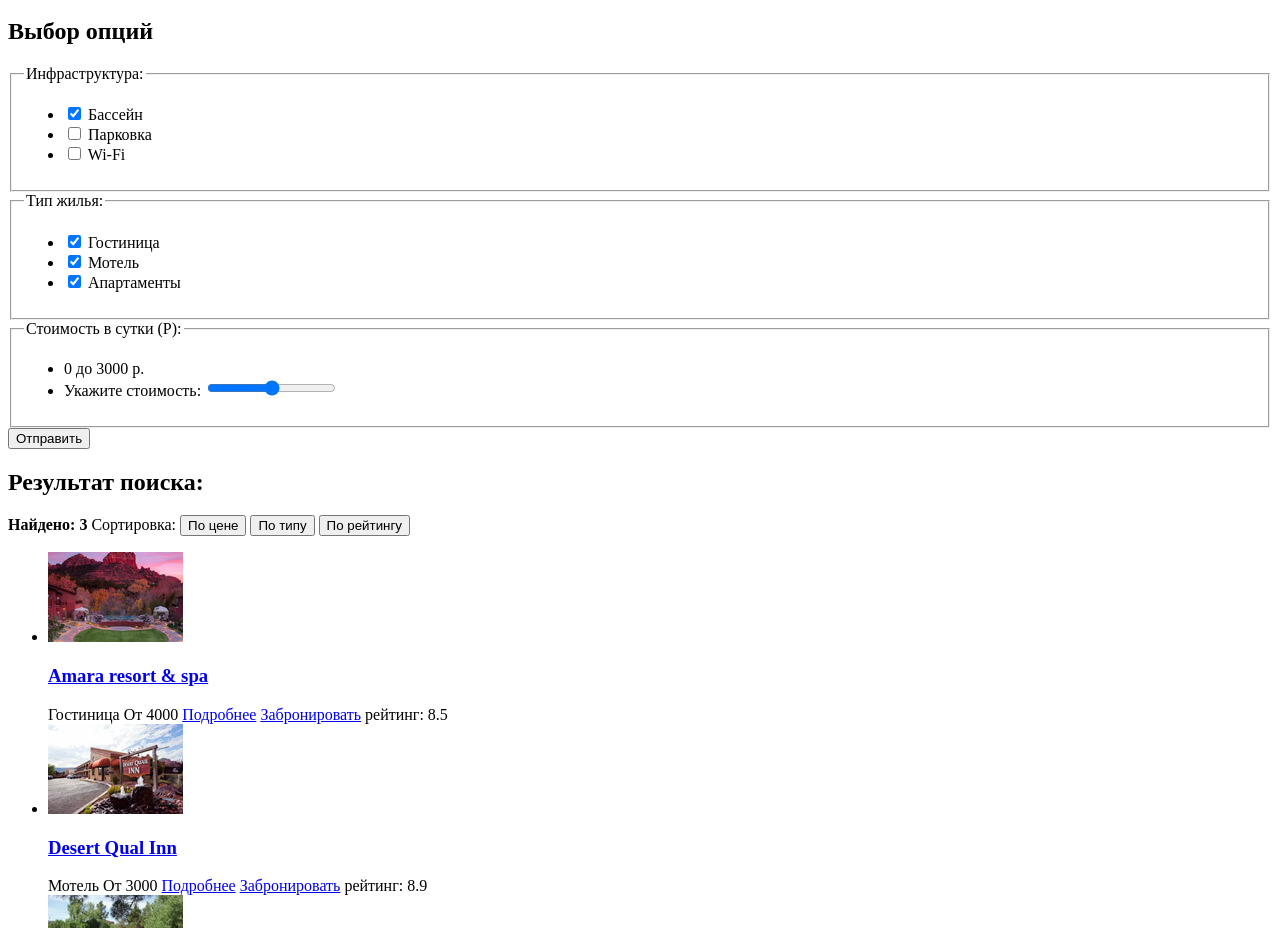
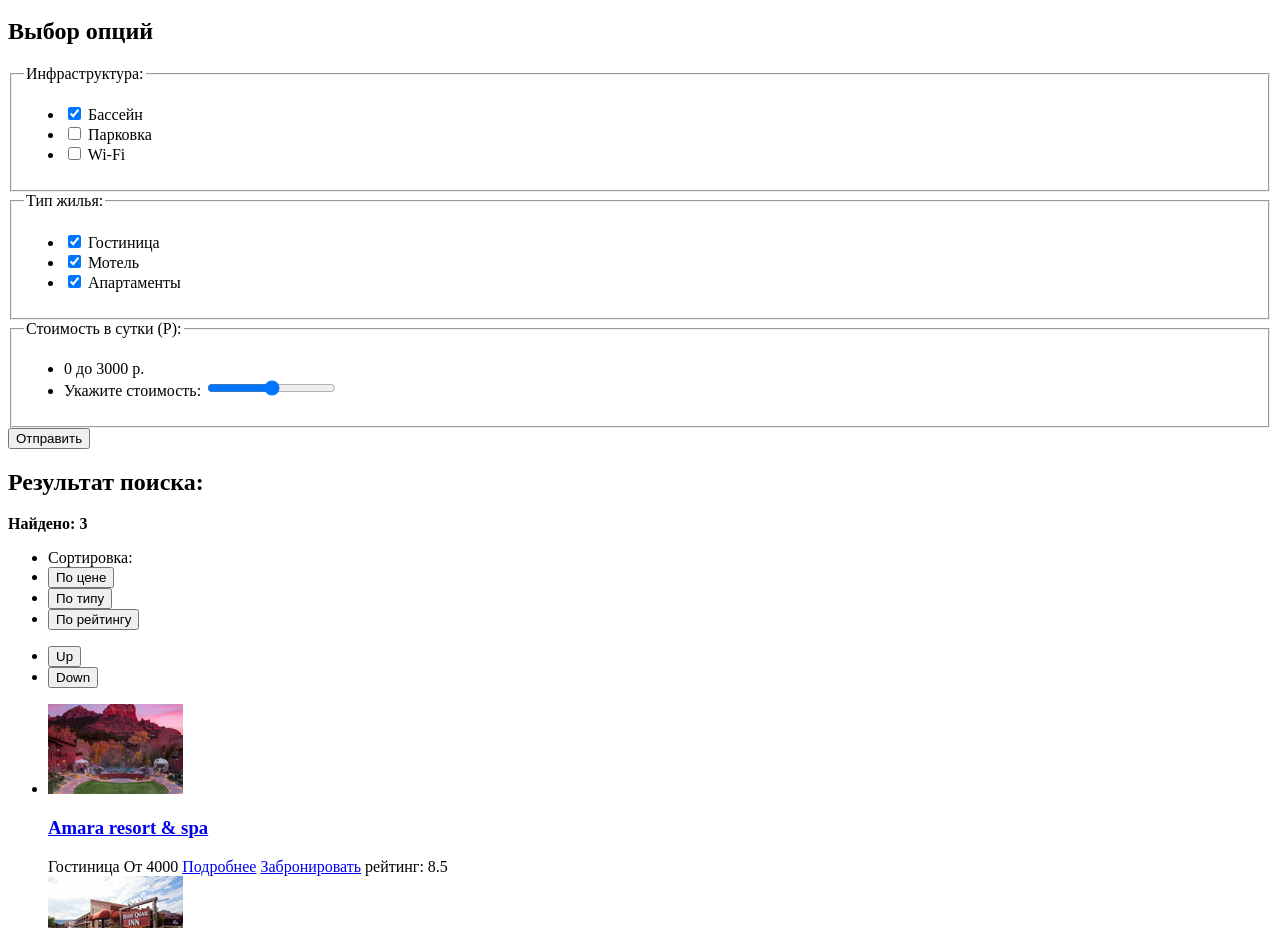
Before and after one commit to belozerovsemen/275801-sedona, a plain HTML site: page hotels.html in a window 1280 px wide. Shown: the part 172-1100 px from the top of the page. Drawn offline with Linux system fonts and the light colour scheme.

Commit message:
Исправил блок  sorting-menu

```diff
--- a/hotels.html
+++ b/hotels.html
@@ -96,10 +96,28 @@
       <h2 class="visually-hidden">Результат поиска:</h2>
       <div class="sorting-menu">
         <b>Найдено: 3</b>
-        <span>Сортировка:</span>
-        <button class="sorting-button" type="submit">По цене</button>
-        <button class="sorting-button" type="submit">По типу</button>
-        <button class="sorting-button" type="submit">По рейтингу</button>
+        <ul class="sorting-left-list">
+          <li class="sorting-menu-item">
+            <span>Сортировка:</span>
+          </li>
+          <li class="sorting-menu-item">
+            <button class="sorting-button" type="submit">По цене</button>
+          </li>
+          <li class="sorting-menu-item">
+            <button class="sorting-button" type="submit">По типу</button>
+          </li>
+          <li class="sorting-menu-item">
+            <button class="sorting-button" type="submit">По рейтингу</button>
+          </li>
+        </ul>
+        <ul class="sorting-right-list">
+          <li>
+            <button class="arrow-up" type="submit">Up</button>
+          </li>
+          <li>
+            <button class="arrow-down" type="submit" >Down</button>
+          </li>
+        </ul>
       </div>
       <ul class="result-list">
         <li class="result-item">
```
